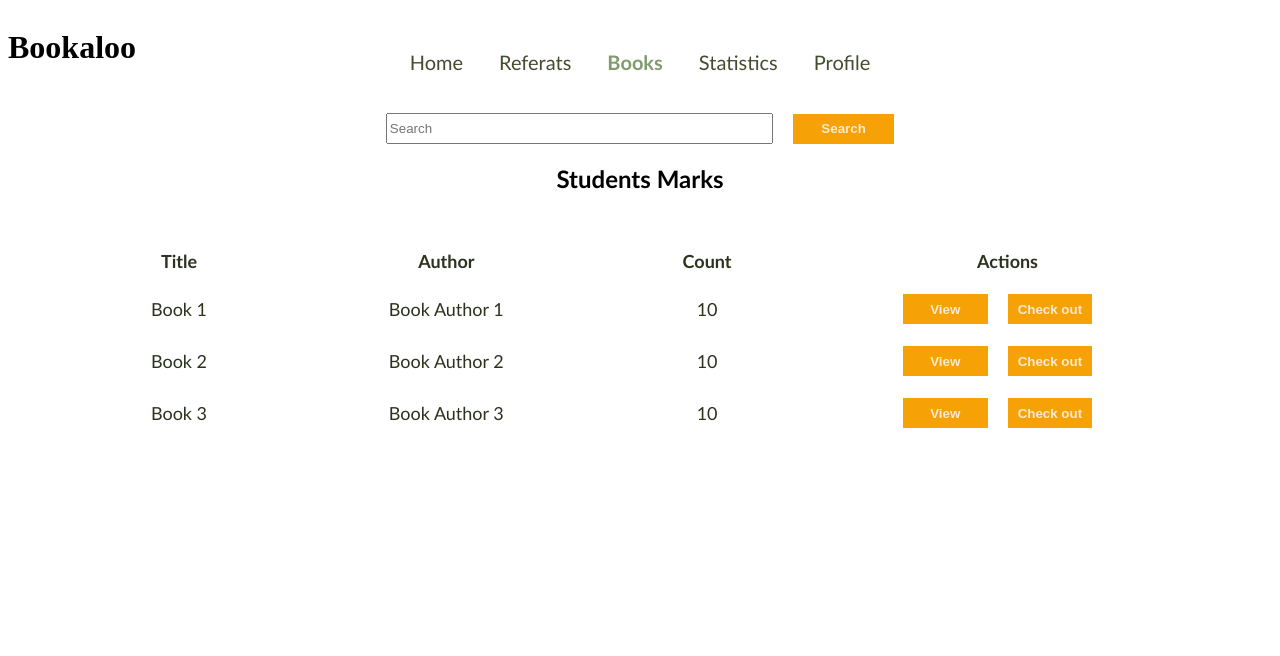
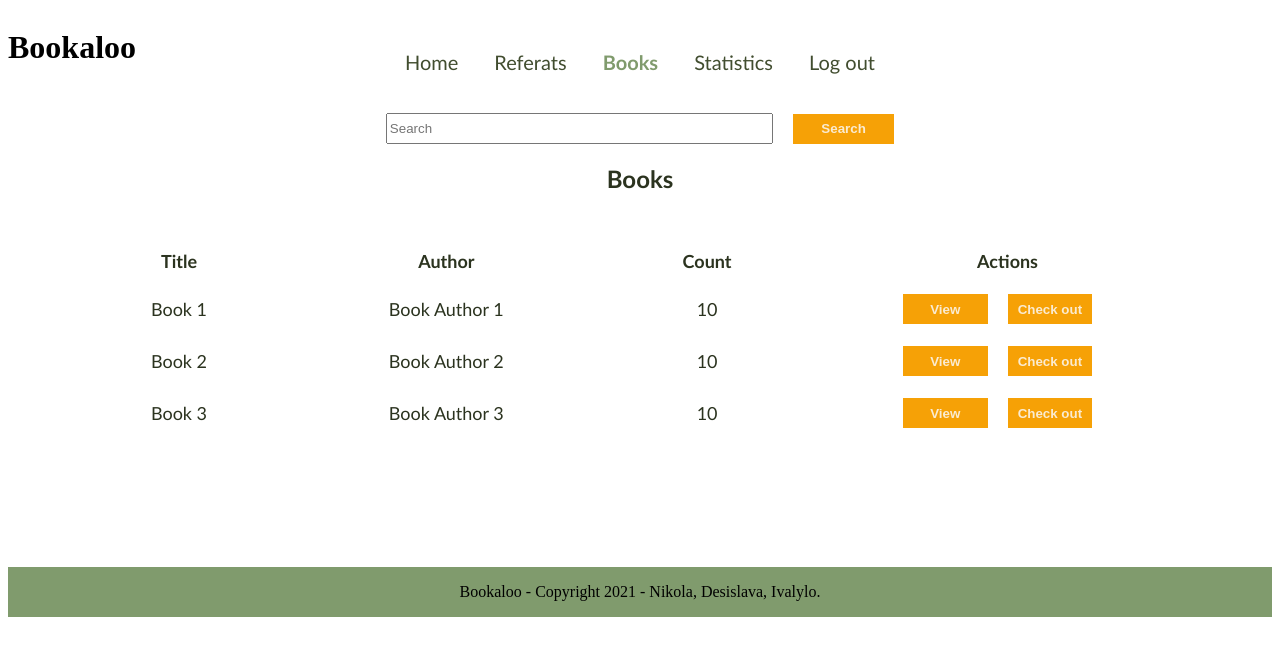
Before and after one commit to Ivaylo-Valentinov/Web-Poject, a PHP site: page /books.html in a window 1280 px wide. Shown: the top 656 px of the page. Run offline with PHP 8.4, Linux system fonts and the light colour scheme; data comes from the database, SQL or seed files in the repository.

Commit message:
deleteProfileHtmlLogout

```diff
--- a/books.html
+++ b/books.html
@@ -17,7 +17,7 @@
                 <a id="referatsLink" href="referats.html">Referats</a>
                 <a id="booksLink" class="active" href="books.html">Books</a>
                 <a id="statisticsLink" href="statistics.html">Statistics</a>
-                <a id="profileLink" href="profile.html">Profile</a>
+                <a id="logout" href="login.html">Log out</a>
             </nav>
         </header>
         <main>
@@ -27,7 +27,7 @@
             </header>
             <section>
                 <header>
-                    <h2>Students Marks</h2>
+                    <h2>Books</h2>
                 </header>
                 <table id="books">
                     <thead>
@@ -42,6 +42,9 @@
                     </tbody>
                 </table>
             </section>
+            <footer>
+                <p>Bookaloo - Copyright 2021 - Nikola, Desislava, Ivalylo.</p>
+            </footer>
         </main>
     </body>
 </html>
--- a/referats.html
+++ b/referats.html
@@ -18,7 +18,7 @@
                 <a id="referatsLink" class="active" href="referats.html">Referats</a>
                 <a id="booksLink" href="books.html">Books</a>
                 <a id="statisticsLink" href="statistics.html">Statistics</a>
-                <a id="profileLink" href="profile.html">Profile</a>
+                <a id="logout" href="login.html">Log out</a>
             </nav>
         </header>
         <main>
@@ -42,6 +42,9 @@
                 </tbody>
             </table>
         </section>
+        <footer>
+            <p>Bookaloo - Copyright 2021 - Nikola, Desislava, Ivalylo.</p>
+        </footer>
         </main>
     </body>
 </html>
--- a/registration.html
+++ b/registration.html
@@ -21,6 +21,7 @@
                 <input id="password" class="input" placeholder="Password" type="password">
                 <input id="confirm-password" class="input" placeholder="Confirm Password" type="password">
                 <input id="registerBtn" class="button" type="submit" value="Register">
+                <p>You already have a profile? <a href="login.html">Log in!</a></p>
                 <label id="errors"></label>
             </form>
         </main>
--- a/statistics.html
+++ b/statistics.html
@@ -17,7 +17,7 @@
                 <a id="referatsLink" href="referats.html">Referats</a>
                 <a id="booksLink" href="books.html">Books</a>
                 <a id="statisticsLink" class="active" href="statistics.html">Statistics</a>
-                <a id="profileLink" href="profile.html">Profile</a>
+                <a id="logout" href="login.html">Log out</a>
             </nav>
         </header>
         <main>
@@ -36,6 +36,9 @@
                 </tbody>
             </table>
         </section>
+        <footer>
+            <p>Bookaloo - Copyright 2021 - Nikola, Desislava, Ivalylo.</p>
+        </footer>
         </main>
     </body>
 </html>
--- a/styles/files.css
+++ b/styles/files.css
@@ -23,6 +23,7 @@ tr td{
 }
 
 h2 {
+    color:#2B331F;
     text-align: center;
     font-family: 'Gill Sans', 'Gill Sans MT', Calibri, 'Trebuchet MS', sans-serif;
 }
@@ -52,3 +53,11 @@ button {
     color: #F6A106;
     cursor: pointer;
 }
+
+footer {
+    background-color: #809B6D;
+    display: flex;
+    justify-content: center;
+    height: 50px;
+    margin-top: 10%;
+}
--- a/styles/forms.css
+++ b/styles/forms.css
@@ -37,6 +37,10 @@ input, select {
     transform: scale(1.5);
 }
 
+select {
+    width: 66%;
+}
+
 .button {
     width: 80px;
     font-weight: bold;
```
Also changed, not shown: index.html (+7 -1 lines), profile.html (deleted, +0 -26 lines), styles/homepage.css (+16 -0 lines).
